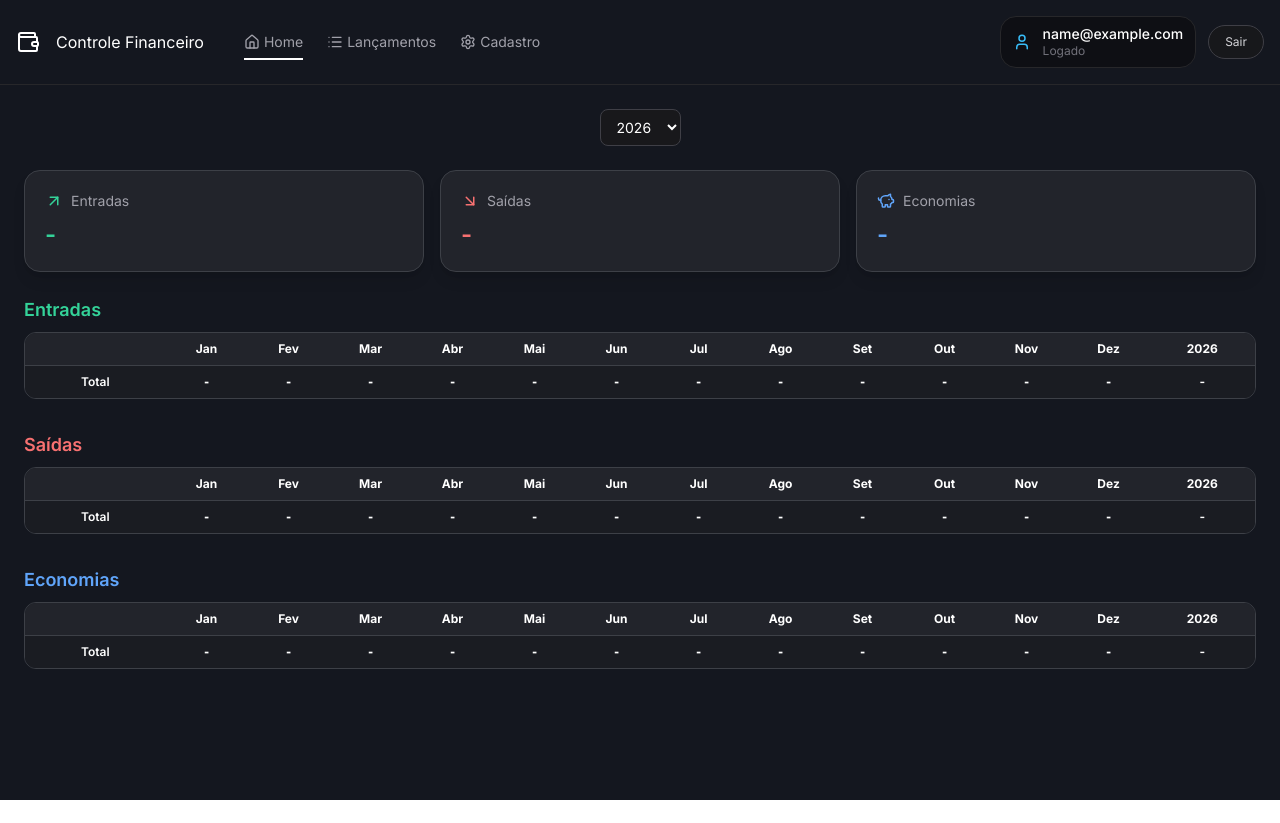
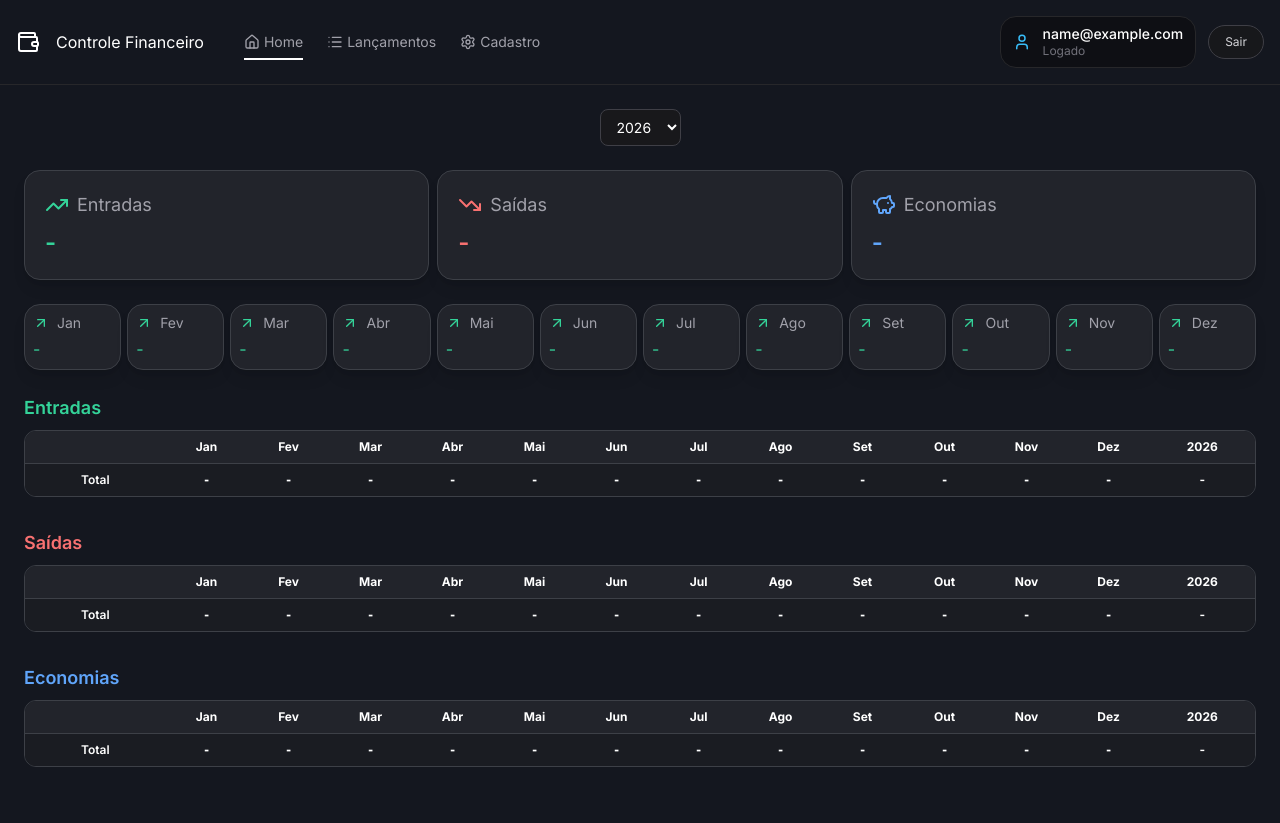
Before and after one commit to ftliska/controle-financeiro, a React (Vite) app: page / in a window 1280 px wide. Both pictures are taken after typing "name@example.com", "Sample123" into the empty fields and a click on the button "Entrar". Before the commit the page ends 800 px from the top, so only its background shows below. Built offline with nearby package versions, Linux system fonts and the light colour scheme.

Commit message:
feat: adiciona cards mensais na home

```diff
--- a/src/components/CardsHome.jsx
+++ b/src/components/CardsHome.jsx
@@ -1,9 +1,39 @@
+import { MONTHS } from "../Constants";
 import { formatBRL } from "../Utils";
-import { ArrowUpRight, ArrowDownRight, PiggyBank } from "lucide-react";
+import {
+  ArrowUpRight,
+  ArrowDownRight,
+  PiggyBank,
+  TrendingUp,
+  TrendingDown,
+} from "lucide-react";
 
-export default function CardsHome({ summary, setYear, year }) {
+export default function CardsHome({
+  summary,
+  setYear,
+  year,
+  datasetEntradas,
+  datasetSaidas,
+  datasetEconomias,
+}) {
   const currentYear = new Date().getFullYear();
   const years = Array.from({ length: 5 }, (_, i) => currentYear - 2 + i);
+
+  const getMonthTotals = (dataset) => {
+    const categorias = Object.keys(dataset);
+
+    return MONTHS.map((_, monthIndex) =>
+      categorias.reduce((sum, cat) => {
+        return sum + (dataset[cat]?.[monthIndex] || 0);
+      }, 0),
+    );
+  };
+
+  const monthTotalsEntradas = getMonthTotals(datasetEntradas);
+
+  const monthTotalsSaidas = getMonthTotals(datasetSaidas);
+
+  const monthTotalsEconomias = getMonthTotals(datasetEconomias);
 
   return (
     <>
@@ -20,10 +50,10 @@ export default function CardsHome({ summary, setYear, year }) {
           ))}
         </select>
       </div>
-      <div className="grid grid-cols-3 gap-4 mb-6">
+      <div className="grid grid-cols-3 gap-2 mb-6">
         <div className="bg-[#22242b] p-5 rounded-2xl shadow-lg border border-[#3d4047] hover:scale-[1.02] transition">
-          <p className="flex items-center gap-2 text-sm text-zinc-400">
-            <ArrowUpRight className="text-emerald-400" size={18} />
+          <p className="flex items-center gap-2 text-lg text-zinc-400">
+            <TrendingUp className="text-emerald-400" size={24} />
             Entradas
           </p>
           <p className="text-2xl font-semibold text-emerald-400 mt-2">
@@ -32,8 +62,8 @@ export default function CardsHome({ summary, setYear, year }) {
         </div>
 
         <div className="bg-[#22242b] p-5 rounded-2xl shadow-lg border border-[#3d4047] hover:scale-[1.02] transition">
-          <p className="flex items-center gap-2 text-sm text-zinc-400">
-            <ArrowDownRight className="text-red-400" size={18} />
+          <p className="flex items-center gap-2 text-lg text-zinc-400">
+            <TrendingDown className="text-red-400" size={24} />
             Saídas
           </p>
           <p className="text-2xl font-semibold text-red-400 mt-2">
@@ -42,8 +72,8 @@ export default function CardsHome({ summary, setYear, year }) {
         </div>
 
         <div className="bg-[#22242b] p-5 rounded-2xl shadow-lg border border-[#3d4047] hover:scale-[1.02] transition">
-          <p className="flex items-center gap-2 text-sm text-zinc-400">
-            <PiggyBank className="text-blue-400" size={18} />
+          <p className="flex items-center gap-2 text-lg text-zinc-400">
+            <PiggyBank className="text-blue-400" size={24} />
             Economias
           </p>
           <p className="text-2xl font-semibold text-blue-400 mt-2">
@@ -51,6 +81,40 @@ export default function CardsHome({ summary, setYear, year }) {
           </p>
         </div>
       </div>
+      <div className="grid grid-cols-12 gap-1.5 mb-6">
+        {MONTHS.map((month, index) => {
+          const total =
+            monthTotalsEntradas[index] -
+            monthTotalsSaidas[index] +
+            monthTotalsEconomias[index];
+
+          const isNegative = total < 0;
+
+          return (
+            <div
+              key={month}
+              className="bg-[#22242b] p-2 rounded-2xl shadow-lg border border-[#3d4047]"
+            >
+              <p className="flex items-center gap-2 text-sm text-zinc-400">
+                {isNegative ? (
+                  <ArrowDownRight className="text-red-400" size={16} />
+                ) : (
+                  <ArrowUpRight className="text-emerald-400" size={16} />
+                )}
+                {month}
+              </p>
+
+              <p
+                className={`text-x1 mt-1 ${
+                  isNegative ? "text-red-400" : "text-emerald-400"
+                }`}
+              >
+                {formatBRL(total)}
+              </p>
+            </div>
+          );
+        })}
+      </div>
     </>
   );
 }
--- a/src/scenes/HomePage.jsx
+++ b/src/scenes/HomePage.jsx
@@ -10,7 +10,14 @@ export default function HomePage({
 }) {
   return (
     <div className="mx-auto px-6 py-6">
-      <CardsHome summary={summary} year={year} setYear={setYear} />
+      <CardsHome
+        summary={summary}
+        year={year}
+        setYear={setYear}
+        datasetEntradas={processData.entradas}
+        datasetSaidas={processData.saidas}
+        datasetEconomias={processData.economias}
+      />
 
       <TabelaHome
         dataset={processData.entradas}
```
